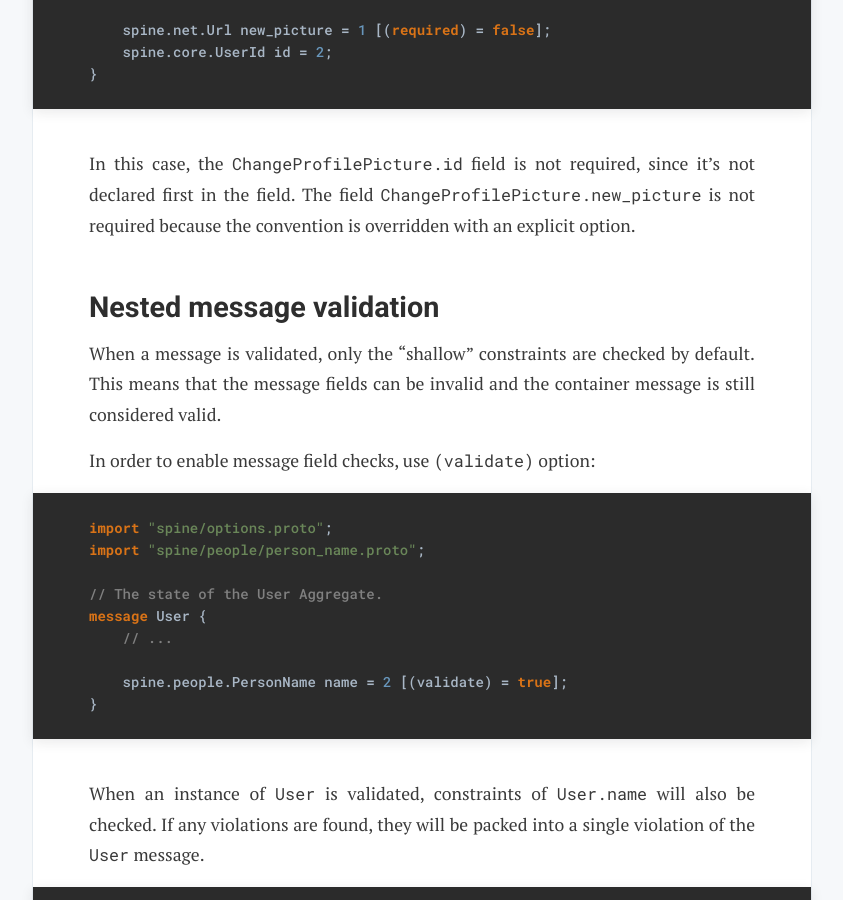
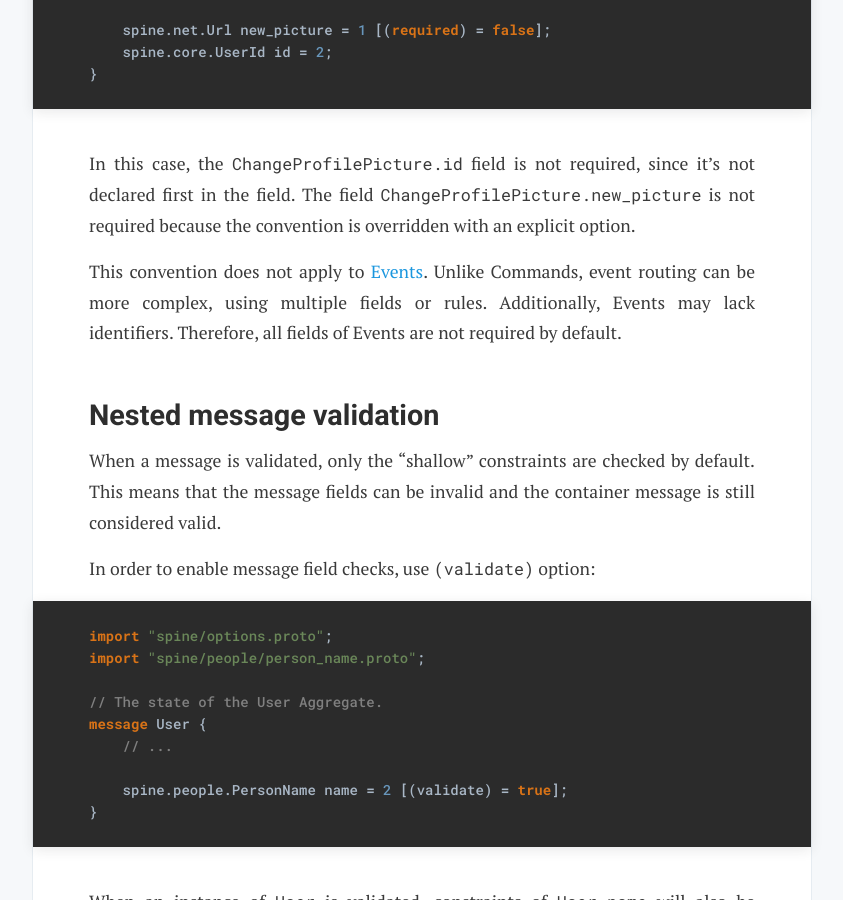
Before and after one commit to SpineEventEngine/documentation, a Jekyll site: the page built from docs/guides/validation.md, in a window 1280 px wide and 900 px high, scrolled down 8247 px. Shown: the whole window, without its empty margins (218-1061 px from the left). Built offline with Jekyll 4.4.1, drawn with Linux system fonts in a browser that asks for light colours; nearby versions of some CDN libraries.

Commit message:
Write that all Event fields are not required by default.

```diff
--- a/docs/guides/validation.md
+++ b/docs/guides/validation.md
@@ -313,6 +313,10 @@ message ChangeProfilePicture {
 In this case, the `ChangeProfilePicture.id` field is not required, since it's not declared first
 in the field. The field `ChangeProfilePicture.new_picture` is not required because the convention
 is overridden with an explicit option.
+
+This convention does not apply to [Events]({{site.baseurl}}/docs/introduction/naming-conventions#eventsproto).
+Unlike Commands, event routing can be more complex, using multiple fields or rules.
+Additionally, Events may lack identifiers. Therefore, all fields of Events are not required by default.
 
 ## Nested message validation
 
```
